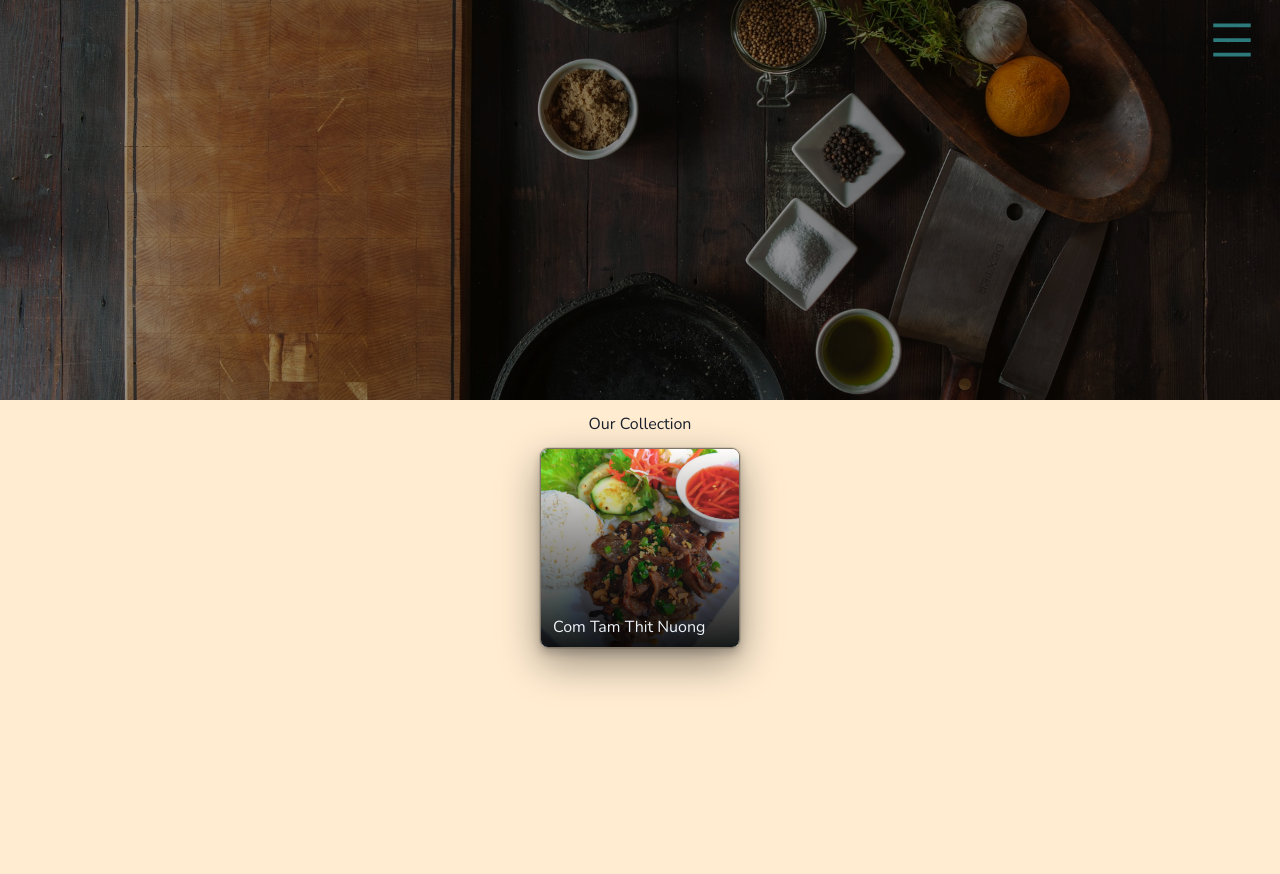
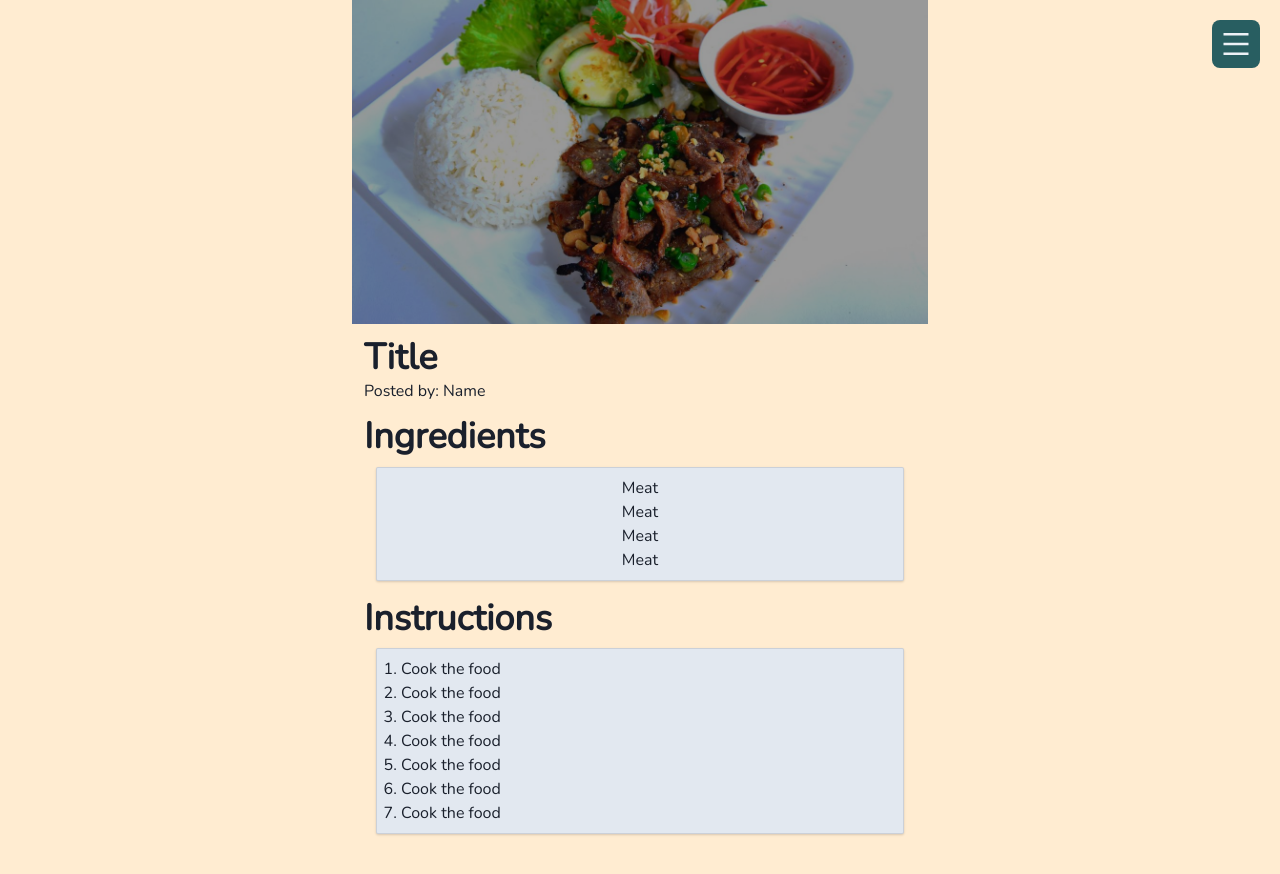
Before and after one commit to PomPoko-lab/bite-diary, a React (Create React App) app: page / in a window 1280 px wide. Shown: the top 874 px of the page. Before the commit the page ends 800 px from the top, so only its background shows below. Built offline with nearby package versions, Linux system fonts and the light colour scheme.

Commit message:
initial completion of main and item page

```diff
--- a/src/App.js
+++ b/src/App.js
@@ -1,30 +1,16 @@
-import { Box, Image, Text } from '@chakra-ui/react';
+import { Box } from '@chakra-ui/react';
 
-import FoodItem from './components/FoodItem';
 import Header from './components/Header';
-
-import hero from './assets/hero.jpg';
+import Main from './pages/Main';
+import Item from './pages/Item';
 
 function App() {
   return (
-    <Box h='100%' display='flex' flexDirection='column'>
+    <Box h='100%' display='flex' flexDirection='column' pb='4'>
       <Header />
-      {/* Hero */}
-      <Image
-        src={hero}
-        alt='Bite Diary Hero'
-        maxW='auto'
-        fit='cover'
-        filter='brightness(0.6)'
-        maxH={['400px']}
-        zIndex='-1'
-      />
-      {/* Main Content NEEDS STYLING */}
-      <Text textAlign='center' py='3'>
-        Our Collection
-      </Text>
-      {/* Food Item Card NEEDS STYLING */}
-      <FoodItem />
+      {/* <Main /> */}
+      <Item />
+      {/* FOOTER */}
     </Box>
   );
 }
--- a/src/components/FoodItem.jsx
+++ b/src/components/FoodItem.jsx
@@ -6,13 +6,15 @@ const FoodItem = () => {
   return (
     <Box
       as='figure'
-      boxSize='200px'
-      mx='auto'
+      boxSize='220px'
       borderRadius='lg'
       overflow='hidden'
-      shadow='dark-lg'
-      border='1px solid rgba(0,0,0, 0.5)'
+      shadow='base'
+      borderWidth='1px 0 0 0'
+      borderStyle='solid'
+      borderColor='white'
       position='relative'
+      zIndex='-1'
     >
       <Image
         src={vnComTam}
@@ -27,14 +29,15 @@ const FoodItem = () => {
         position='absolute'
         top='0'
         left='0'
-        bg='linear-gradient(transparent, rgba(0,0,0, 0.90))'
+        bg='linear-gradient(transparent, rgba(0,0,0, 0.9) 90%)'
       />
       <Text
         as='figcaption'
         position='absolute'
         bottom='2'
         left='3'
-        color='gray.100'
+        color='gray.200'
+        letterSpacing='wide'
       >
         Com Tam Thit Nuong
       </Text>
--- a/src/components/Header.jsx
+++ b/src/components/Header.jsx
@@ -4,7 +4,6 @@ import {
   UnorderedList,
   ListItem,
   Link,
-  Button,
   Icon,
   useDisclosure,
   Drawer,
@@ -23,17 +22,22 @@ const Header = () => {
   const { isOpen, onClose, onOpen } = useDisclosure();
 
   return (
-    <Container as='header' px={['0']} maxW='container.2xl' position={['fixed']}>
-      <Button
-        variant='ghost'
+    <Container as='header' px={['0']} maxW='container.2xl'>
+      <Box
+        bg='teal.700'
         display='flex'
-        ms='auto'
-        size='lg'
-        height='20'
+        justifyContent='center'
+        alignItems='center'
         onClick={onOpen}
+        position={['fixed']}
+        top='5'
+        right='5'
+        p='2'
+        borderRadius='lg'
+        zIndex='1'
       >
-        <Icon as={AiOutlineMenu} boxSize='12' color='teal.600' />
-      </Button>
+        <Icon as={AiOutlineMenu} boxSize='8' color='gray.100' />
+      </Box>
       <Box as='nav'></Box>
       <Drawer isOpen={isOpen} placement='top' onClose={onClose} color>
         <DrawerOverlay />
--- /dev/null
+++ b/src/foods.js
@@ -0,0 +1,12 @@
+const foods = [
+  {
+    id: '1',
+    title: 'Com Tam Thit Nuong',
+    ingredients: ['meat', 'green onions', 'rice'],
+    instructions: 'lorem something',
+    img: '',
+    poster: 'Kenny',
+  },
+];
+
+export default foods;
--- /dev/null
+++ b/src/pages/Item.jsx
@@ -0,0 +1,80 @@
+import {
+  Container,
+  Box,
+  Image,
+  Heading,
+  UnorderedList,
+  OrderedList,
+  ListItem,
+  Text,
+  Divider,
+} from '@chakra-ui/react';
+
+import img from '../assets/vn-comtam.jpg';
+
+const cardStyles = {
+  bg: 'gray.200',
+  border: '1px solid rgba(0,0,0,0.1)',
+  shadow: 'base',
+  p: '2',
+  mx: '3',
+  mb: '4',
+  borderRadius: 'sm',
+};
+
+const listStyles = {
+  textAlign: 'center',
+};
+
+const headingStyles = {
+  fontFamily: 'Nunito',
+  mb: '2',
+};
+
+const Item = () => {
+  return (
+    <Container as='main' px={['0']}>
+      <Image
+        src={img}
+        alt='Bite Diary Hero'
+        maxW='auto'
+        fit='cover'
+        filter='brightness(0.6)'
+        maxH={['400px']}
+      />
+      <Box as='article' p='3'>
+        <Heading {...headingStyles} mb='0'>
+          Title
+        </Heading>
+        <Text mb='3'>Posted by: Name</Text>
+        <Heading as='h3' {...headingStyles}>
+          Ingredients
+        </Heading>
+        <Box as='section' {...cardStyles}>
+          <UnorderedList listStyleType='none' m='0' {...listStyles}>
+            <ListItem>Meat</ListItem>
+            <ListItem>Meat</ListItem>
+            <ListItem>Meat</ListItem>
+            <ListItem>Meat</ListItem>
+          </UnorderedList>
+        </Box>
+        <Heading as='h3' {...headingStyles}>
+          Instructions
+        </Heading>
+        <Box as='section' {...cardStyles}>
+          <OrderedList>
+            <ListItem>Cook the food</ListItem>
+            <ListItem>Cook the food</ListItem>
+            <ListItem>Cook the food</ListItem>
+            <ListItem>Cook the food</ListItem>
+            <ListItem>Cook the food</ListItem>
+            <ListItem>Cook the food</ListItem>
+            <ListItem>Cook the food</ListItem>
+          </OrderedList>
+        </Box>
+      </Box>
+    </Container>
+  );
+};
+
+export default Item;
--- /dev/null
+++ b/src/pages/Main.jsx
@@ -0,0 +1,49 @@
+import { Container, Box, Image, Heading } from '@chakra-ui/react';
+
+import FoodItem from '../components/FoodItem';
+
+import hero from '../assets/hero.jpg';
+
+import foods from '../foods';
+
+const Main = () => {
+  return (
+    <Box>
+      <Image
+        src={hero}
+        alt='Bite Diary Hero'
+        maxW='auto'
+        fit='cover'
+        filter='brightness(0.6)'
+        maxH={['400px']}
+      />
+      <Heading
+        textAlign='center'
+        pt='6'
+        pb='4'
+        fontSize='3xl'
+        color='gray.700'
+        fontWeight='black'
+        fontFamily='Nunito'
+        letterSpacing='wide'
+      >
+        Our Collection
+      </Heading>
+      <Container
+        display='flex'
+        gap='10'
+        maxW='container.xl'
+        alignItems='center'
+        justifyContent='center'
+        flexDirection={['column', null, 'row']}
+        flexWrap={['nowrap', null, 'wrap']}
+      >
+        {foods.map((dish) => (
+          <FoodItem dish={dish} />
+        ))}
+      </Container>
+    </Box>
+  );
+};
+
+export default Main;
```
